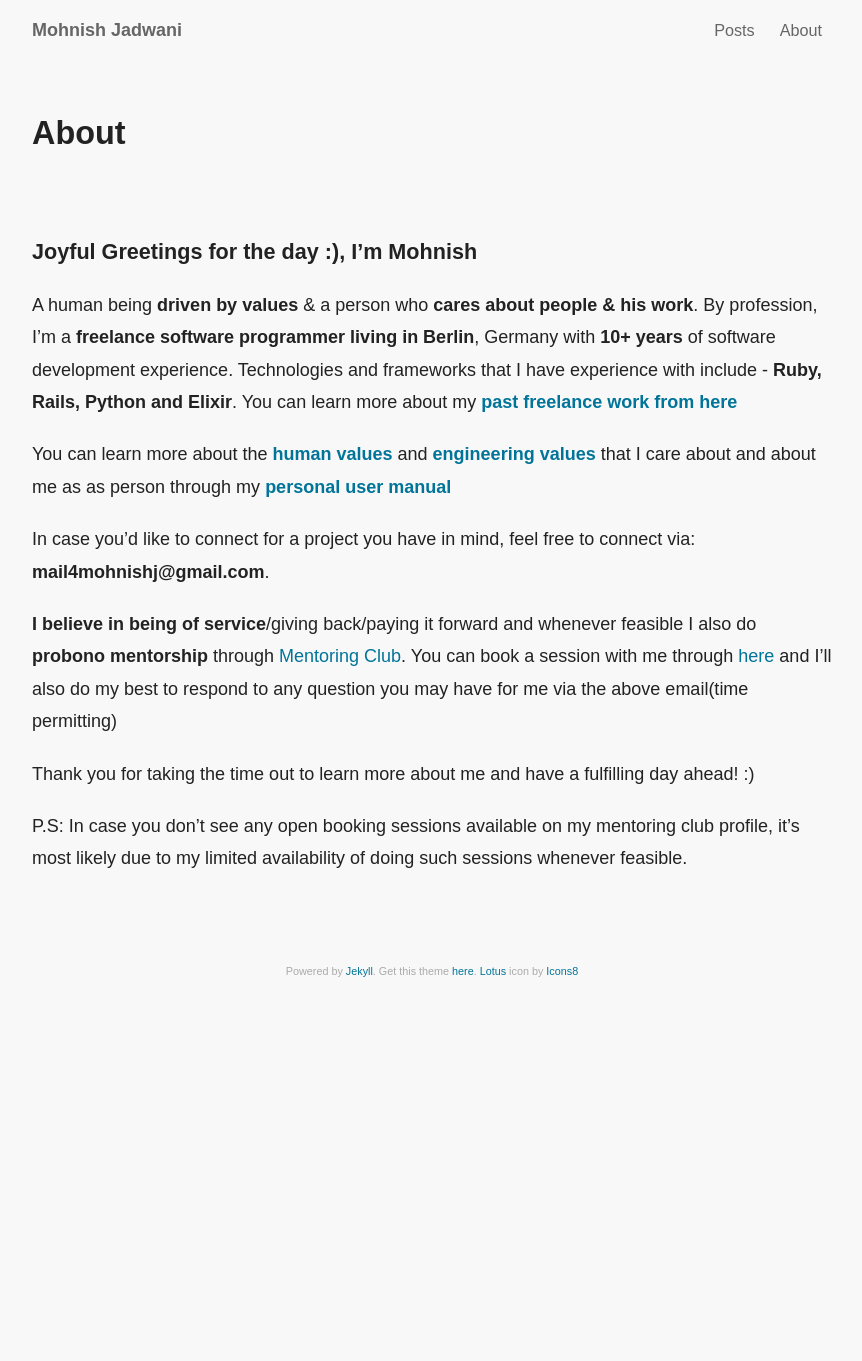
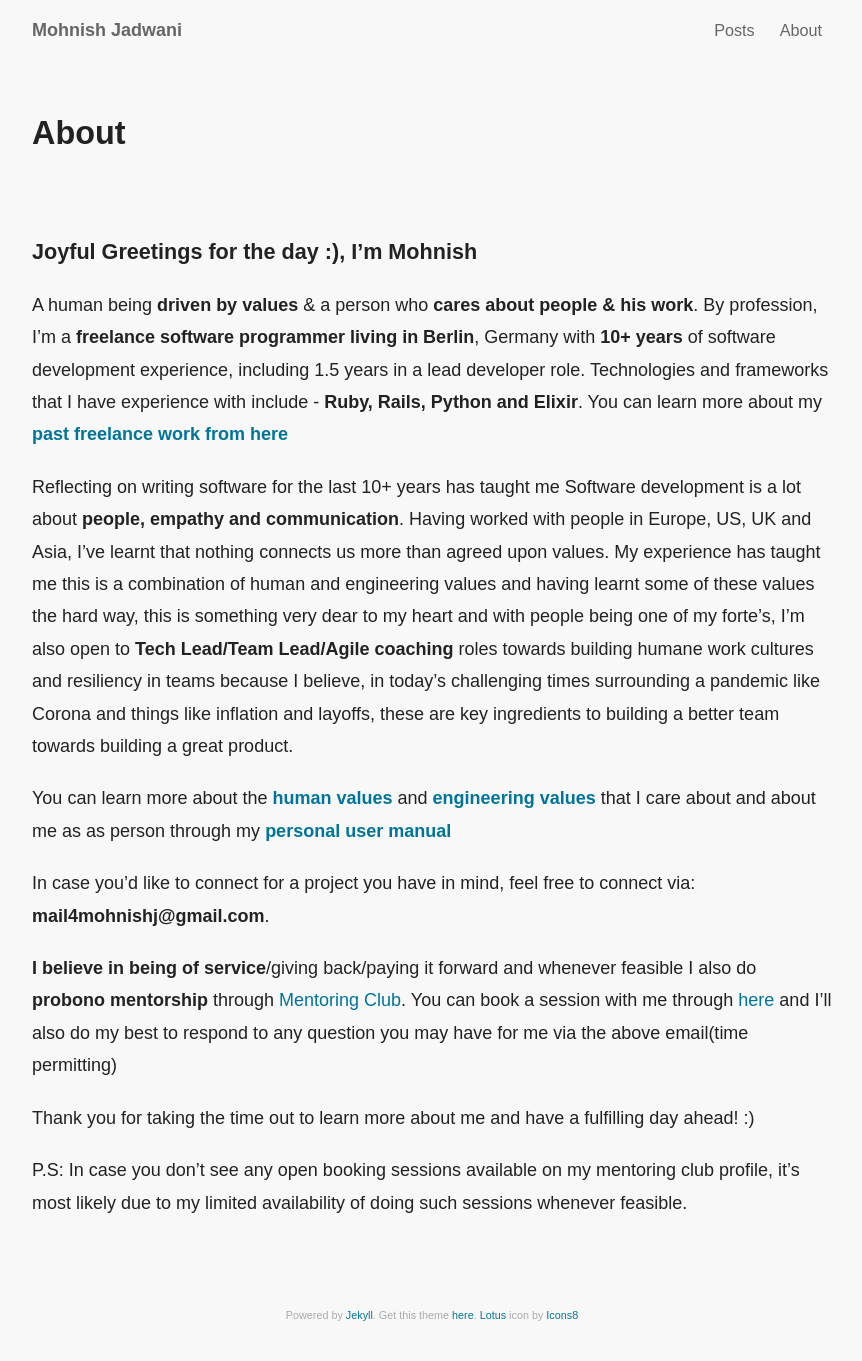
Before and after one commit to boddhisattva/website, a Jekyll site: the page built from about/index.md, in a window 1280 px wide. Shown: the whole page, without its empty margins (208-1070 px from the left). Built offline with Jekyll 4.4.1, drawn with Linux system fonts in a browser that asks for light colours; before the commit the page ends 1017 px from its top, so only the background shows below that.

Commit message:
Update about me

```diff
--- a/about/index.md
+++ b/about/index.md
@@ -6,9 +6,12 @@ date:  2014-11-19 21:50:53
 
 ##### Joyful Greetings for the day :), I'm Mohnish
 
-A human being **driven by values** & a person who **cares about people & his work**. By profession, I'm a **freelance software programmer living in Berlin**, Germany with **10+ years** of software development experience. Technologies and frameworks that I have experience with include - **Ruby, Rails, Python and Elixir**. You can learn more about my **[past freelance work from here](https://www.linkedin.com/in/mohnish-jadwani-9a924619/)**
+A human being **driven by values** & a person who **cares about people & his work**. By profession, I'm a **freelance software programmer living in Berlin**, Germany with **10+ years** of software development experience, including 1.5 years in a lead developer role. Technologies and frameworks that I have experience with include - **Ruby, Rails, Python and Elixir**. You can learn more about my **[past freelance work from here](https://www.linkedin.com/in/mohnish-jadwani-9a924619/)**
 
-You can learn more about the **[human values](https://www.notion.so/sadhakforlife/Personal-User-Manual-Mohnish-628423c4dbd14e188a8ae7474e689f54#0c61c76018c4467baa23b3d6b7d660ea)** and **[engineering values](https://www.notion.so/sadhakforlife/Personal-User-Manual-Mohnish-628423c4dbd14e188a8ae7474e689f54#c62ad0739e444eb7b414075aa8805e70)** that I care about and about me as as person through my **[personal user manual](http://bit.ly/personal_user_manual_mohnishgj)**
+Reflecting on writing software for the last 10+ years has taught me Software development is a lot about **people, empathy and communication**. Having worked with people in Europe, US, UK and Asia, I've learnt that nothing connects us more than agreed upon values. My experience has taught me this is a combination of human and engineering values and having learnt some of these values the hard way, this is something very dear to my heart and with people being one of my forte's, I'm also open to **Tech Lead/Team Lead/Agile coaching** roles towards building humane work cultures and resiliency in teams because I believe, in today's challenging times surrounding a pandemic like Corona and things like inflation and layoffs, these are key ingredients to building a better team towards building a great product.
+
+
+ You can learn more about the **[human values](https://www.notion.so/sadhakforlife/Personal-User-Manual-Mohnish-628423c4dbd14e188a8ae7474e689f54#0c61c76018c4467baa23b3d6b7d660ea)** and **[engineering values](https://www.notion.so/sadhakforlife/Personal-User-Manual-Mohnish-628423c4dbd14e188a8ae7474e689f54#c62ad0739e444eb7b414075aa8805e70)** that I care about and about me as as person through my **[personal user manual](http://bit.ly/personal_user_manual_mohnishgj)**
 
 In case you'd like to connect for a project you have in mind, feel free to connect via: **mail4mohnishj@gmail.com**.
 
```
